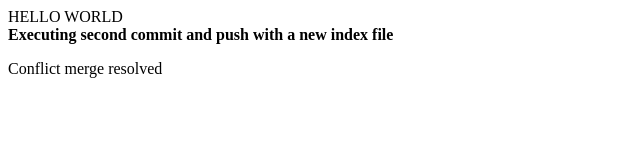
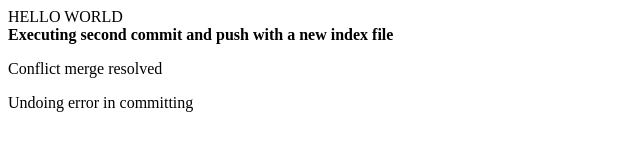
Before and after one commit to Fairouz02/demo-repo, a plain HTML site: page index.html in a window 1280 px wide. Shown: the whole page, without its empty margins (0-640 px from the left). Drawn offline with Linux system fonts and the light colour scheme.

Commit message:
Tutorial Complete

```diff
--- a/index.html
+++ b/index.html
@@ -3,3 +3,4 @@
 
 
 <p>Conflict merge resolved</p>
+<p>Undoing error in committing</p>
```
Also changed, not shown: 1 other file.
